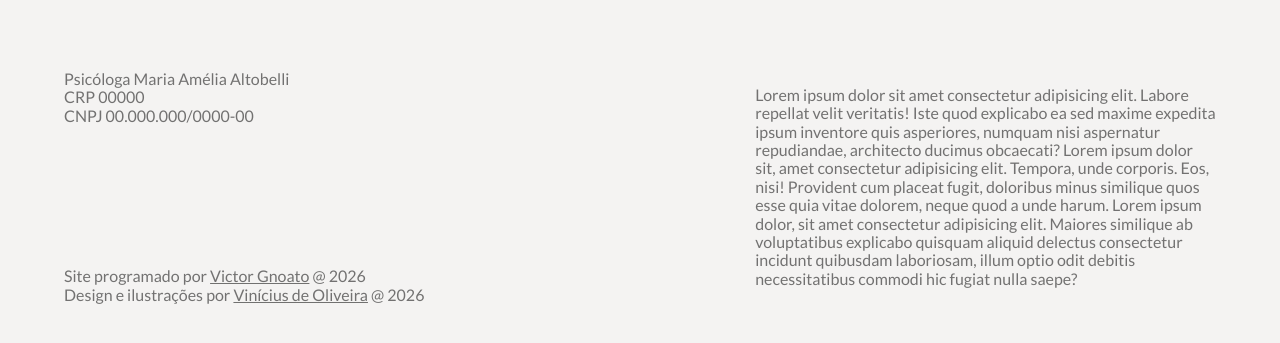
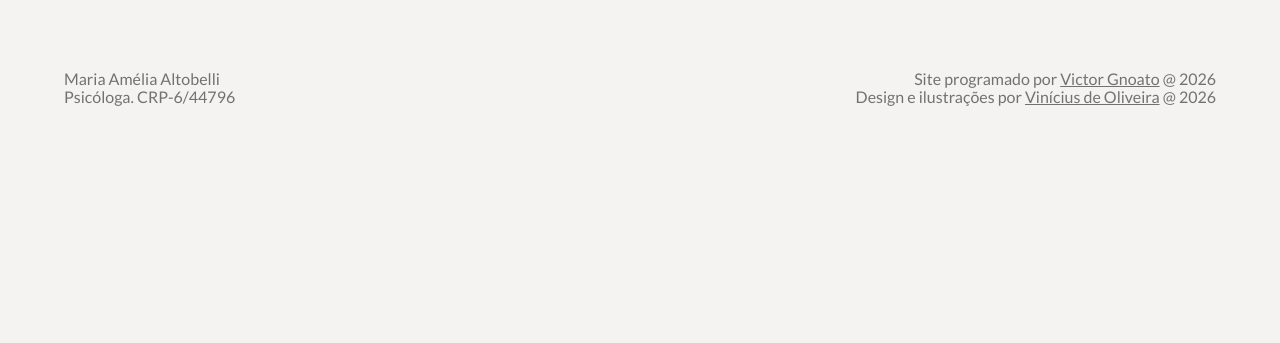
Before and after one commit to gnoatx/MariaAmelia, a React (Vite) app: page / in a window 1280 px wide. Shown: the part 6722-7065 px from the top of the page. After the commit the page ends 6929 px from the top, so only its background shows below. Built offline with nearby package versions, Linux system fonts and the light colour scheme.

Commit message:
Ilustração nova adicionada, CRP adicionado.

```diff
--- a/src/Contact/Contact.tsx
+++ b/src/Contact/Contact.tsx
@@ -25,8 +25,8 @@ export default function Contact({ hideTriggerRef }: Props) {
         <div className={styles.names}>
           <span className={styles.document}>
             {VAR.documents.name}<br />
-            CRP {VAR.documents.crp}<br />
-            CNPJ {VAR.documents.cnpj}
+            Psicóloga. CRP-{VAR.documents.crp}<br />
+            {/* CNPJ {VAR.documents.cnpj} */}
           </span>
           <span className={styles.creditContainer}>
             <a className={styles.credit} href={VAR.creditCode.href}>
@@ -37,9 +37,9 @@ export default function Contact({ hideTriggerRef }: Props) {
             </a>
           </span>
         </div>
-        <p className={styles.disclaimer}>
+        {/* <p className={styles.disclaimer}>
           {VAR.legalDisclaimer}
-        </p>
+        </p> */}
       </div>
     </footer>
   )
--- a/src/Contact/styles.module.css
+++ b/src/Contact/styles.module.css
@@ -59,8 +59,9 @@
 
 .names {
     display: flex;
-    flex-direction: column;
+    flex-direction: row;
     justify-content: space-between;
+    width: 100%;
 }
 
 .document {
@@ -73,7 +74,7 @@
 }
 
 .credit {
-
+    text-align: right;
 }
 
 .creditLink {
--- a/src/variables.tsx
+++ b/src/variables.tsx
@@ -114,7 +114,7 @@ export const serviceVariables = {
         href: '#contato',
         text: 'Conheça este serviço'
       },
-      image: 'orientacao-illustration',
+      image: 'avaliacao-illustration',
       description:
         <>
           <p>Decisões sobre pessoas exigem mais do que analisar um currículo.</p>
@@ -148,8 +148,8 @@ export const contactVariables = {
     },
   ],
   documents: {
-    name: 'Psicóloga Maria Amélia Altobelli',
-    crp: '00000',
+    name: 'Maria Amélia Altobelli',
+    crp: '6/44796',
     cnpj: '00.000.000/0000-00'
   },
   creditCode: {
```
Also changed, not shown: src/assets/avaliacao-illustration.avif (added).
